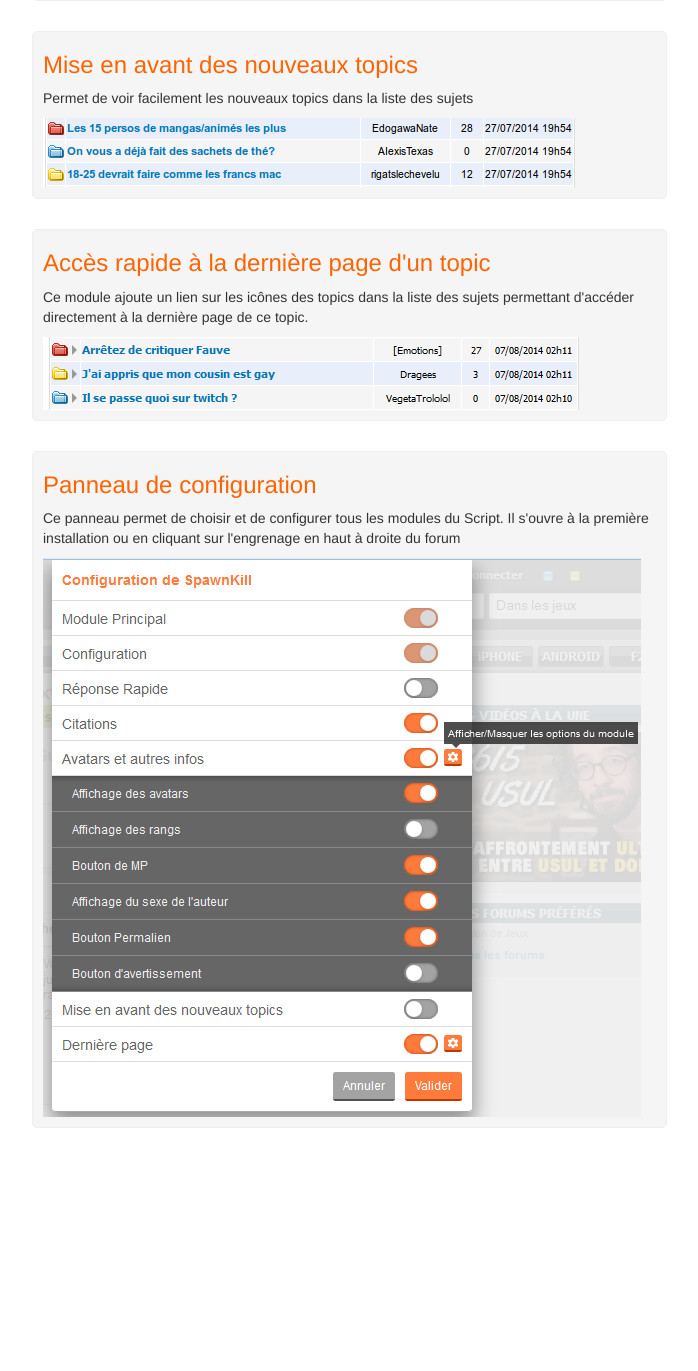
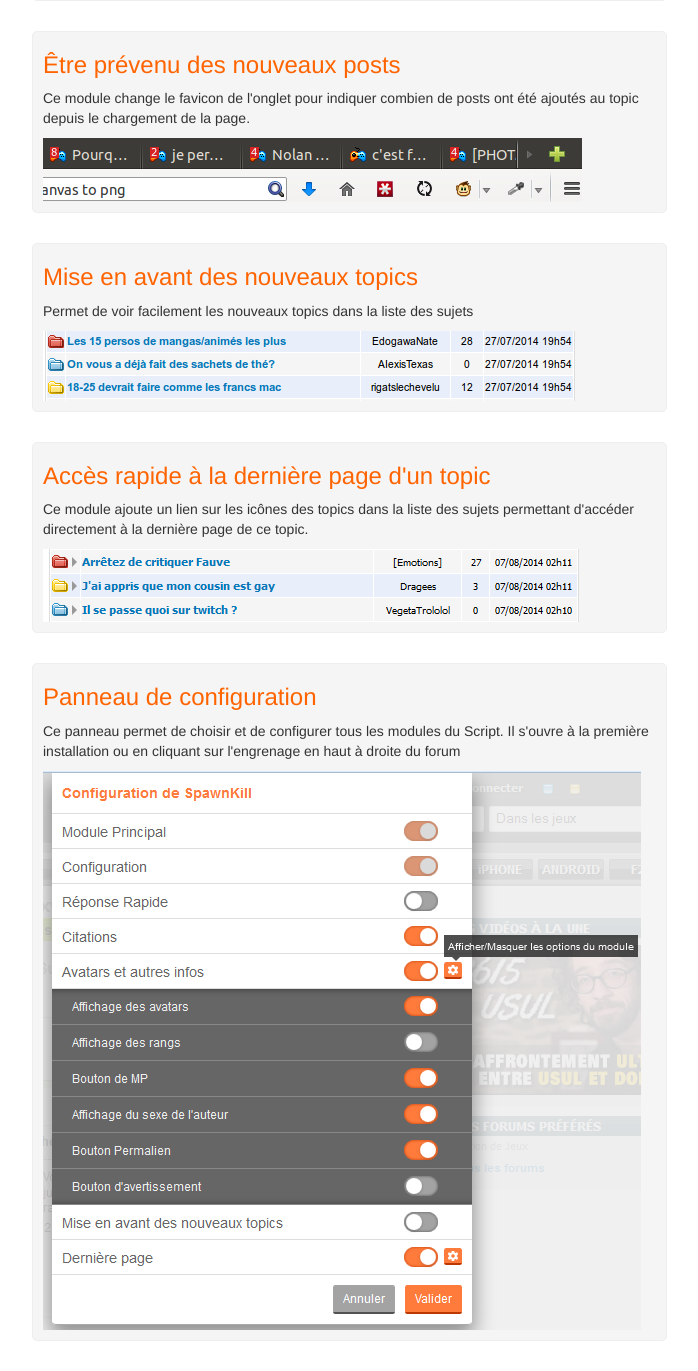
Before and after one commit to dorian-marchal/get-spawnkill, a PHP site: page / in a window 1280 px wide. Shown: the part 2143-3514 px from the top of the page, without its empty margins (53-751 px from the left). Before the commit the page ends 3271 px from the top, so only its background shows below. Run offline with PHP 8.4, Linux system fonts and the light colour scheme; some libraries are stand-ins or nearby versions.

Commit message:
Ajout de WarnOnNewPost

```diff
--- a/index.php
+++ b/index.php
@@ -102,6 +102,16 @@
 				<br>
 				<div data-toggle="tooltip" class="feature-img" title="Intégration d'une vidéo Vimeo" >
 					<img src="img/vimeo.png" />
+				</div>
+			</div>
+
+			<div class="feature" >
+				<h3>Être prévenu des nouveaux posts</h3>
+				<p>
+					Ce module change le favicon de l'onglet pour indiquer combien de posts ont été ajoutés au topic depuis le chargement de la page.
+				</p>
+				<div data-toggle="tooltip" class="feature-img" title="Nouveaux posts" >
+					<img src="img/nouveaux-posts.png" />
 				</div>
 			</div>
 
```
Also changed, not shown: img/nouveaux-posts.png (added).
